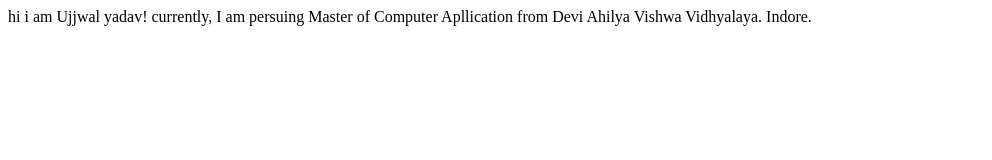
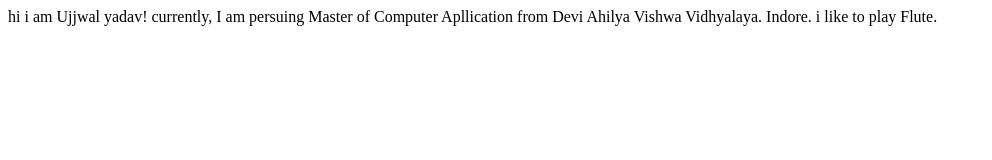
Before and after one commit to ujv123/student_name_site, a plain HTML site: page index.html in a window 1280 px wide. Shown: the whole page, without its empty margins (0-992 px from the left). Drawn offline with Linux system fonts and the light colour scheme.

Commit message:
update:intrest

```diff
--- a/index.html
+++ b/index.html
@@ -9,5 +9,7 @@
 <body>
     hi i am Ujjwal yadav!
  currently, I am persuing Master of Computer Apllication from Devi Ahilya Vishwa Vidhyalaya. Indore.
+
+ i like to play Flute.
 </body>
 </html>
```
